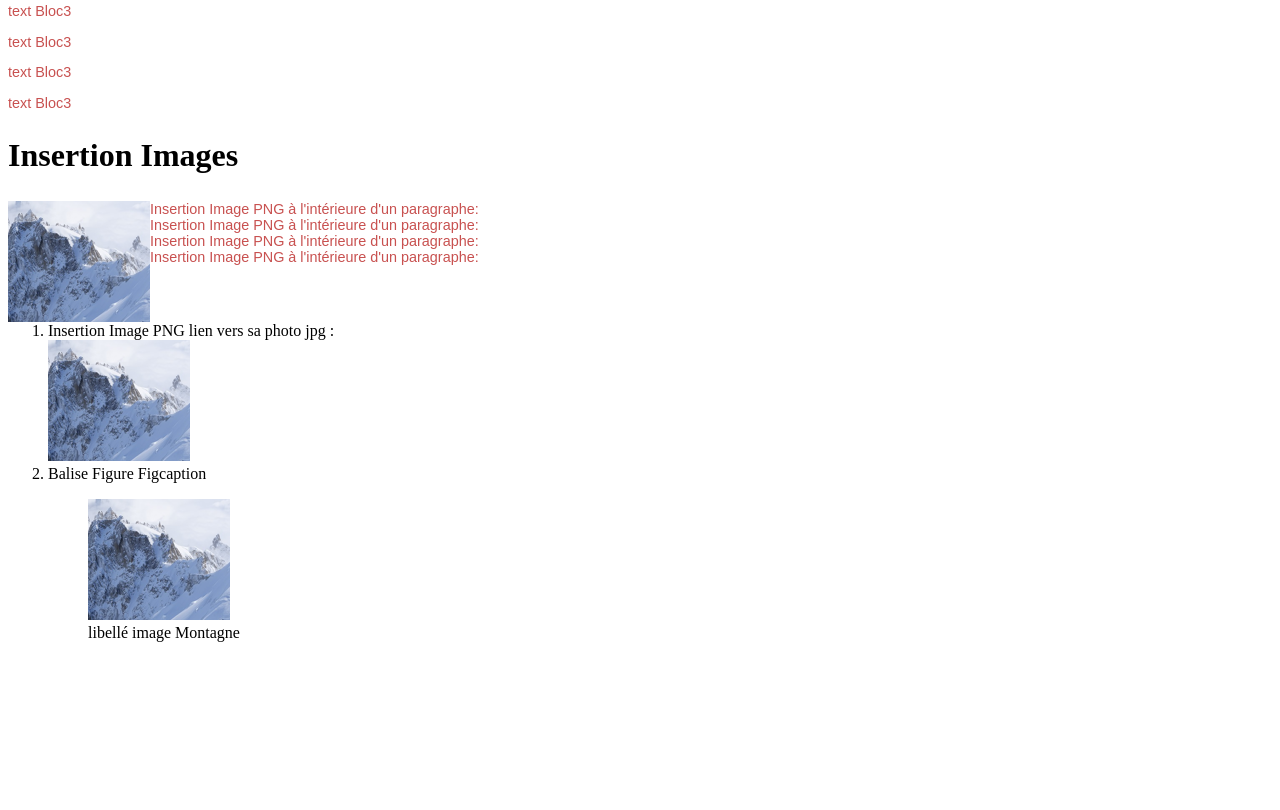
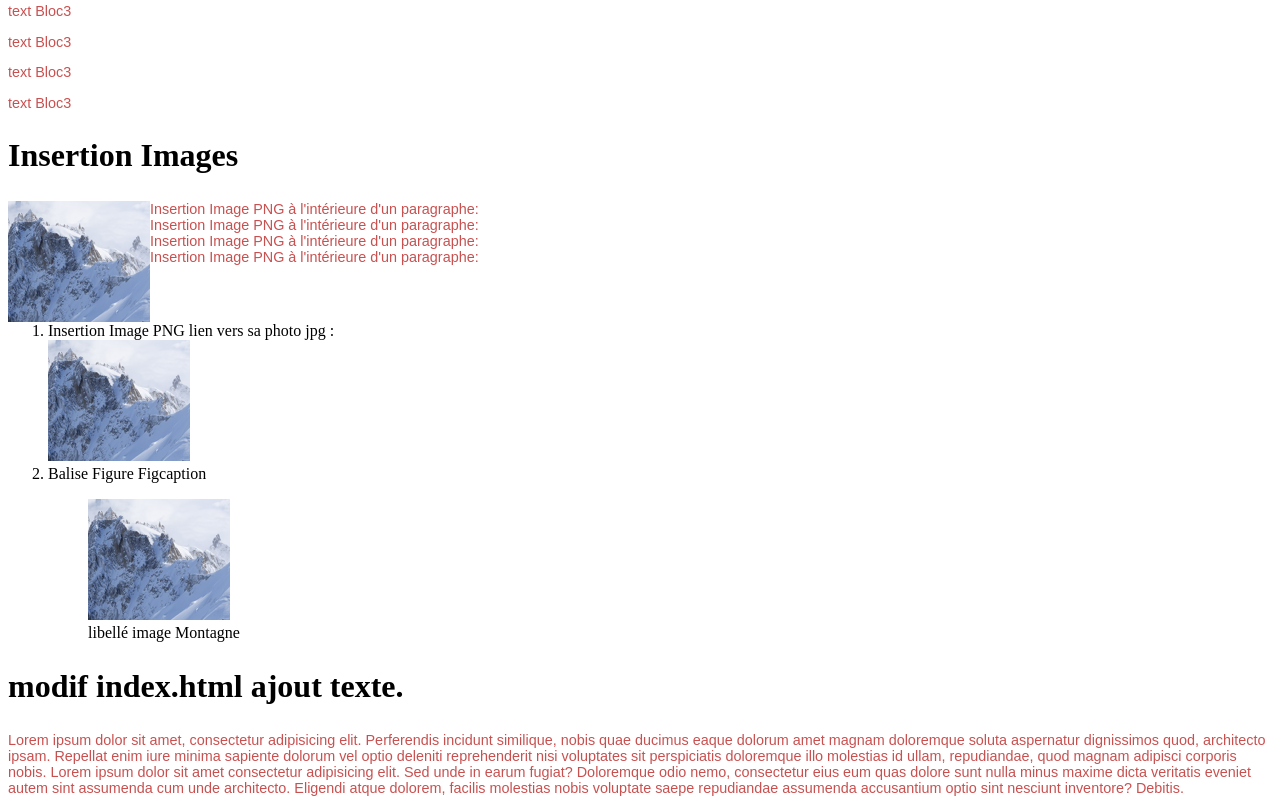
Before and after one commit to fzkoubaa/Premiere_Page_Web, a plain HTML site: page Index.html in a window 1280 px wide. Shown: the part 1368-2178 px from the top of the page. Before the commit the page ends 2026 px from the top, so only its background shows below. Drawn offline with Linux system fonts and the light colour scheme; files whose address does not match are found by name.

Commit message:
modif index.html ajout texte

```diff
--- a/Index.html
+++ b/Index.html
@@ -89,6 +89,11 @@
 		<figcaption>libellé image Montagne</figcaption>
 		</figure>
 		</ol>
+		<h2>modif index.html ajout texte.</h2>
+		<p>
+			Lorem ipsum dolor sit amet, consectetur adipisicing elit. Perferendis incidunt similique, nobis quae ducimus eaque dolorum amet magnam doloremque soluta aspernatur dignissimos quod, architecto ipsam. Repellat enim iure minima sapiente dolorum vel optio deleniti reprehenderit nisi voluptates sit perspiciatis doloremque illo molestias id ullam, repudiandae, quod magnam adipisci corporis nobis.
+			Lorem ipsum dolor sit amet consectetur adipisicing elit. Sed unde in earum fugiat? Doloremque odio nemo, consectetur eius eum quas dolore sunt nulla minus maxime dicta veritatis eveniet autem sint assumenda cum unde architecto. Eligendi atque dolorem, facilis molestias nobis voluptate saepe repudiandae assumenda accusantium optio sint nesciunt inventore? Debitis.
+		</p>
 		<footer>
 
 		</footer>
```
